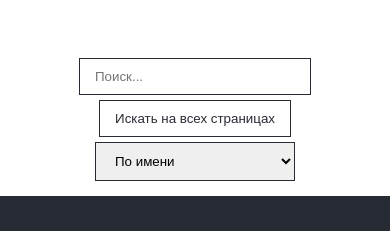
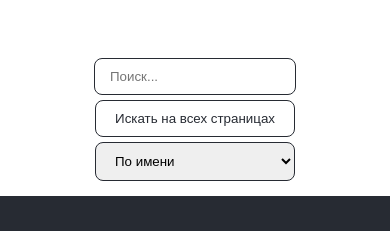
Before and after one commit to katkovatanya/rick-and-morty, a Vue app: page / in a window 390 px wide. Shown: the part 342-573 px from the top of the page. Built offline with nearby package versions, Linux system fonts and the light colour scheme; no server answers.

Commit message:
fix: styles

```diff
--- a/src/App.vue
+++ b/src/App.vue
@@ -66,7 +66,7 @@ export default {
         this.totalPages = response.data.info.pages;
         this.cards = response.data.results;
       } catch (e) {
-        alert("Ошибка");
+        alert("Ошибка или карточки по запросу не найдены");
       } finally {
         this.isCardsLoading = false;
       }
--- a/src/components/AppPagination.vue
+++ b/src/components/AppPagination.vue
@@ -73,7 +73,7 @@ export default {
 <style scoped>
 .page__wrapper {
   display: flex;
-  margin-top: 15px;
+  margin: 15px 0;
   column-gap: 10px;
   justify-content: center;
 }
@@ -97,10 +97,11 @@ export default {
   .page {
     font-size: 14px;
     padding: 5px;
+    border-radius: 0.5rem;
   }
   .page__wrapper {
     column-gap: 5px;
-    flex-wrap: wrap;
+    overflow: hidden;
   }
 }
 </style>
--- a/src/components/CardItem.vue
+++ b/src/components/CardItem.vue
@@ -62,8 +62,9 @@ export default {
 @media (max-width: 610px) {
   .card {
     flex-direction: column;
-    max-width: 90vw;
+    max-width: 250px;
     height: max-content;
+    justify-self: center;
   }
 }
 .card__text {
--- a/src/components/UI/MyButton.vue
+++ b/src/components/UI/MyButton.vue
@@ -13,8 +13,16 @@ export default {
 <style>
 .btn {
   padding: 10px 15px;
+  width: 300px;
   background: none;
   color: rgb(39, 43, 51);
   border: 1px solid rgb(39, 43, 51);
+  border-radius: 0.5rem;
+}
+
+@media (max-width: 600px) {
+  .btn{
+    width: 200px;
+  }
 }
 </style>
--- a/src/components/UI/MyInput.vue
+++ b/src/components/UI/MyInput.vue
@@ -23,13 +23,14 @@ export default {
 
 <style scoped>
 .input {
-  width: 300px;
+  width: 270px;
   border: 1px solid rgb(39, 43, 51);
   padding: 10px 15px;
+  border-radius: 0.5rem;
 }
 @media (max-width: 600px) {
   .input {
-    width: 200px;
+    width: 170px;
   }
 }
 </style>
--- a/src/components/UI/MySelect.vue
+++ b/src/components/UI/MySelect.vue
@@ -32,6 +32,7 @@ export default {
   width: 300px;
   border: 1px solid rgb(39, 43, 51);
   padding: 10px 15px;
+  border-radius: 0.5rem;
 }
 @media (max-width: 600px) {
   .select {
```
